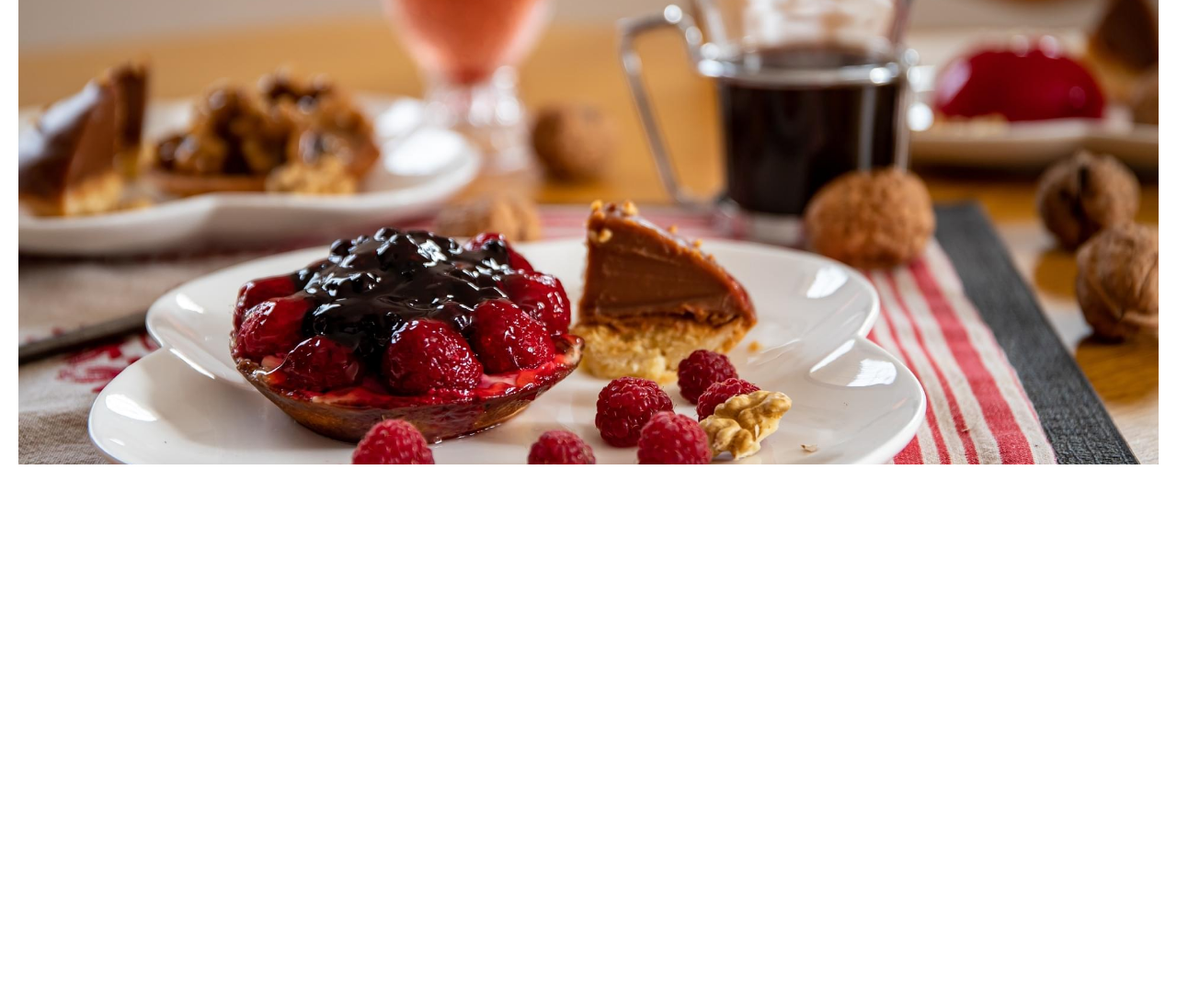
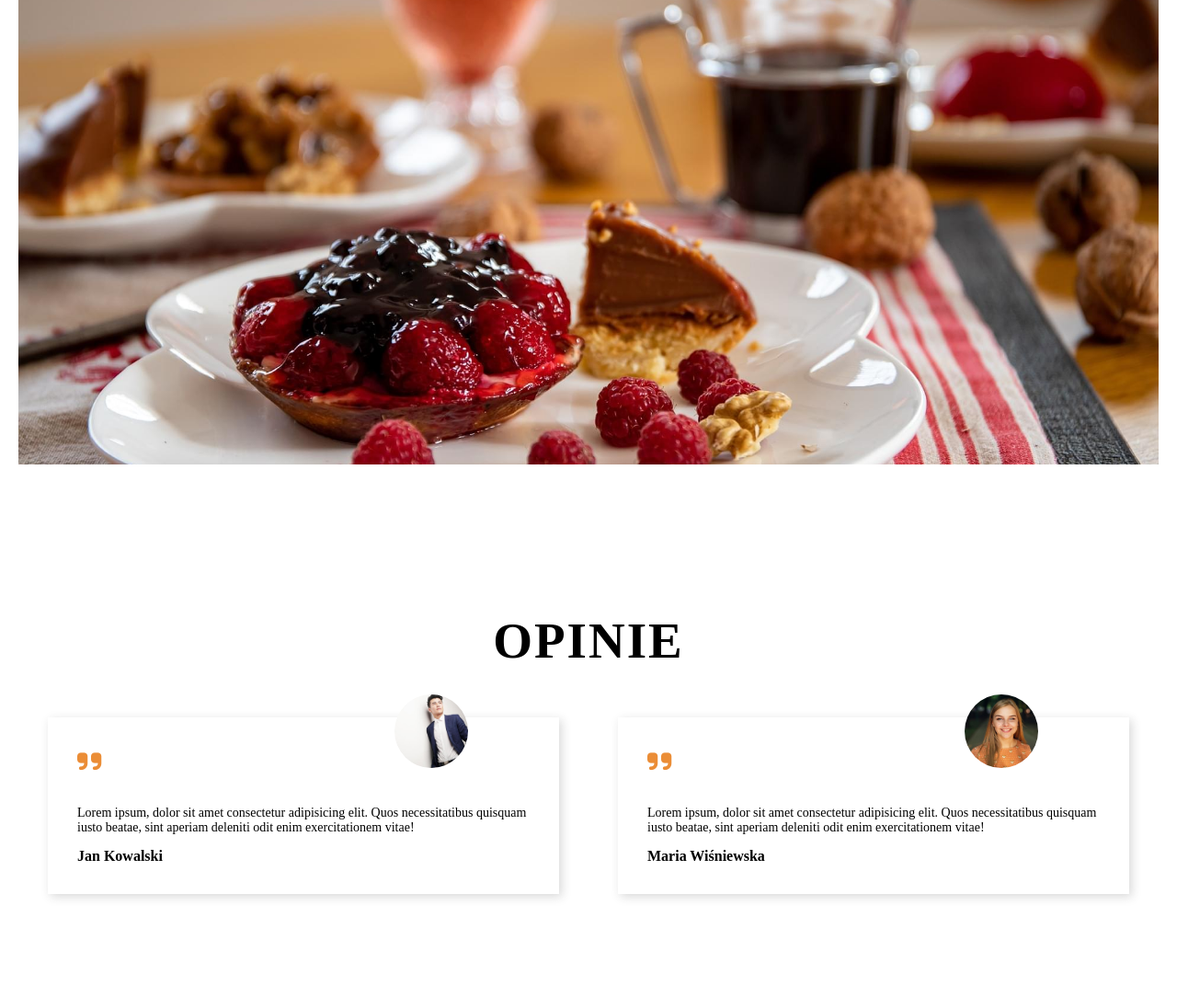
Before and after one commit to Grapli/Kawa-na-mie-cie, a website: page index.html in a window 1280 px wide. Shown: the part 2152-3236 px from the top of the page at 92% size. Before the commit the page ends 2737 px from the top, so only its background shows below. Drawn offline with nearby package versions, Linux system fonts and the light colour scheme.

Commit message:
Added section opinions

```diff
--- a/index.html
+++ b/index.html
@@ -9,6 +9,8 @@
     <link rel="preconnect" href="https://fonts.googleapis.com">
     <link rel="preconnect" href="https://fonts.gstatic.com" crossorigin>
     <link href="https://fonts.googleapis.com/css2?family=Cinzel:wght@400..900&display=swap" rel="stylesheet">
+    <script src="https://kit.fontawesome.com/dc3100ff67.js" crossorigin="anonymous"></script>
+    <link rel="stylesheet" type="text/css" href="//cdn.jsdelivr.net/npm/slick-carousel@1.8.1/slick/slick.css" />
     <link rel="stylesheet" href="/dist/css/main.min.css">
 </head>
 
@@ -200,13 +202,63 @@
     </div>
 
 </section>
+        <section class="section opinions section-padding" id="opinions">
+    <h2 class="section-heading">Opinie</h2>
+    <div class="wrapper">
+
+        <div class="opinions__boxes">
+
+            <div class="opinions__box">
+                <div class="opinions__box-img">
+                    <img src="/dist/img/kobieta.jpg" alt="Marcelna Nowak">
+                </div>
+                <div class="opinions__box-info">
+                    <div class="opinions__box-quote"><i class="fas fa-quote-right"></i></div>
+                    <p class="opinions__box-text">Lorem ipsum, dolor sit amet consectetur adipisicing elit. Quos
+                        necessitatibus quisquam iusto beatae, sint aperiam deleniti odit enim exercitationem vitae!</p>
+                    <strong>Marcelna Nowak</strong>
+                </div>
+            </div>
+            <div class="opinions__box">
+                <div class="opinions__box-img">
+                    <img src="/dist/img/mezczyzna.jpg" alt="Jan Kowalski">
+                </div>
+                <div class="opinions__box-info">
+                    <div class="opinions__box-quote"><i class="fas fa-quote-right"></i></div>
+                    <p class="opinions__box-text">Lorem ipsum, dolor sit amet consectetur adipisicing elit. Quos
+                        necessitatibus quisquam iusto beatae, sint aperiam deleniti odit enim exercitationem vitae!</p>
+                    <strong>Jan Kowalski</strong>
+                </div>
+            </div>
+            <div class="opinions__box">
+                <div class="opinions__box-img">
+                    <img src="/dist/img/kobieta1.jpg" alt="Maria Wiśniewska">
+                </div>
+                <div class="opinions__box-info">
+                    <div class="opinions__box-quote"><i class="fas fa-quote-right"></i></div>
+                    <p class="opinions__box-text">Lorem ipsum, dolor sit amet consectetur adipisicing elit. Quos
+                        necessitatibus quisquam iusto beatae, sint aperiam deleniti odit enim exercitationem vitae!</p>
+                    <strong>Maria Wiśniewska</strong>
+                </div>
+            </div>
+
+
+        </div>
+
+
+    </div>
+
+
+</section>
     </main>
 
 
 
 
-
-
+    <script type="text/javascript" src="//code.jquery.com/jquery-1.11.0.min.js"></script>
+    <script type="text/javascript" src="//code.jquery.com/jquery-migrate-1.2.1.min.js"></script>
+    <script type="text/javascript" src="//cdn.jsdelivr.net/npm/slick-carousel@1.8.1/slick/slick.min.js"></script>
+    <script src="/dist/js/slick.js"></script>
     <script src="/dist/js/carousel.min.js"></script>
     <script src="/dist/js/main.min.js"></script>
 </body>
--- /dev/null
+++ b/src/sass/layout/_contact.scss
@@ -0,0 +1,2 @@
+@use '../base/colors' as *;
+@use '../utils/mixins' as *;
--- a/src/sass/layout/_opinions.scss
+++ b/src/sass/layout/_opinions.scss
@@ -0,0 +1,40 @@
+@use '../base/colors' as *;
+@use '../utils/mixins' as *;
+
+.opinions {
+	&__box {
+		position: relative;
+		margin: 2em;
+		padding: 2em;
+		box-shadow: 3px 3px 10px #2e2e2e2e;
+		transition: transform 0.3s;
+
+		&:hover {
+			transform: scale(0.95);
+		}
+
+		&-img {
+			position: absolute;
+			top: 8%;
+			left: 75%;
+			transform: translate(-50%, -50%);
+
+			img {
+				width: 80px;
+				height: 80px;
+				object-fit: cover;
+				border-radius: 50%;
+			}
+		}
+		&-quote {
+			margin-bottom: 1em;
+			font-size: 3rem;
+			color: $primary-color;
+		}
+		&-text {
+			margin-bottom: 1em;
+			font-size: 1.4rem;
+			color: $black;
+		}
+	}
+}
--- a/src/sass/main.scss
+++ b/src/sass/main.scss
@@ -8,4 +8,6 @@
 @use './layout/about';
 @use './layout/menu';
 @use './layout/gallery';
+@use './layout/opinions';
+@use './layout/contact';
 @use './components/components';
```
Also changed, not shown: dist/css/main.min.css, dist/img/kobieta.jpg (added), dist/img/kobieta1.jpg (added), dist/img/mezczyzna.jpg (added), dist/js/slick.js (added), src/img/kobieta.jpg (added), src/img/kobieta1.jpg (added), src/img/mezczyzna.jpg (added), 3 other files.
